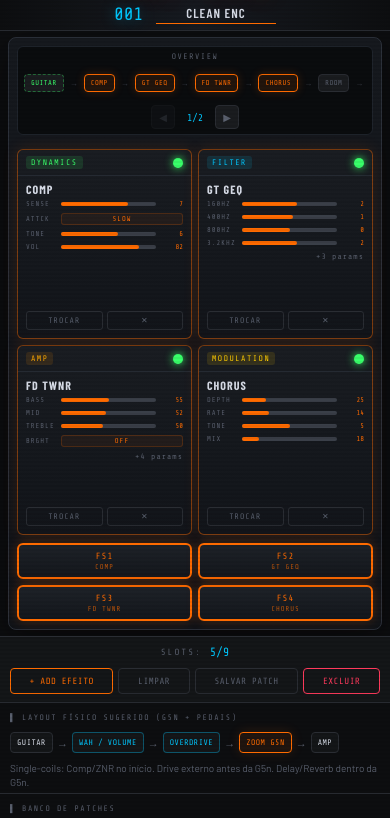
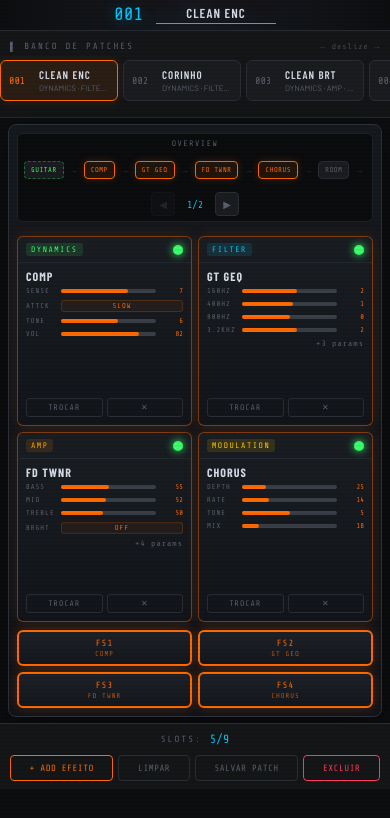
Before and after one commit to RaysonFC/G5n-simulator, a plain HTML site: page index.html in a window 390 px wide. Shown: the part 23-841 px from the top of the page. Drawn offline with nearby package versions, Linux system fonts and the light colour scheme.

Commit message:
Add files via upload

```diff
--- a/index.html
+++ b/index.html
@@ -18,6 +18,15 @@
       BASSWOOD · SINGLE-COIL · 6 CORDAS
     </div>
   </header>
+
+  <!-- Banco de patches em carrossel (acima da cadeia) -->
+  <section class="patch-bank">
+    <div class="patch-bank-header">
+      <div class="section-title">▌ BANCO DE PATCHES</div>
+      <div class="patch-carousel-hint">← deslize →</div>
+    </div>
+    <div class="patch-list" id="patchList"></div>
+  </section>
 
   <section class="hw-panel">
     <div class="overview-bar">
@@ -53,23 +62,6 @@
     </div>
   </div>
 
-  <section class="board-tip">
-    <div class="section-title">▌ LAYOUT FÍSICO SUGERIDO (G5n + pedais)</div>
-    <div class="board-flow">
-      <span class="board-node">GUITAR</span><span class="board-arrow">→</span>
-      <span class="board-node ext">WAH / VOLUME</span><span class="board-arrow">→</span>
-      <span class="board-node ext">OVERDRIVE</span><span class="board-arrow">→</span>
-      <span class="board-node g5n">ZOOM G5n</span><span class="board-arrow">→</span>
-      <span class="board-node">AMP</span>
-    </div>
-    <p class="board-note">Single-coils: Comp/ZNR no início. Drive externo antes da G5n. Delay/Reverb dentro da G5n.</p>
-  </section>
-
-  <section class="patch-bank">
-    <div class="section-title">▌ BANCO DE PATCHES</div>
-    <div class="patch-list" id="patchList"></div>
-  </section>
-
   <div class="modal-overlay hidden" id="modalOverlay">
     <div class="modal" role="dialog" aria-modal="true">
       <div class="modal-header">
--- a/styles.css
+++ b/styles.css
@@ -99,6 +99,98 @@ body::before{content:'';position:fixed;inset:0;background:repeating-linear-gradi
 .btn.primary:hover{background:var(--accent);color:#000}
 .btn.danger{border-color:var(--red);color:var(--red)}
 .btn.danger:hover{background:var(--red);color:#fff}
+/* Banco de patches – carrossel horizontal */
+.patch-bank{
+  padding:10px 0 8px;
+  border-bottom:1px solid var(--border);
+  background:var(--panel);
+}
+.patch-bank-header{
+  display:flex;
+  align-items:center;
+  justify-content:space-between;
+  padding:0 20px 6px;
+}
+.section-title{
+  font-family:var(--mono);
+  font-size:10px;
+  letter-spacing:3px;
+  color:var(--muted);
+  text-transform:uppercase;
+  margin:0;
+}
+.patch-carousel-hint{
+  font-family:var(--mono);
+  font-size:9px;
+  letter-spacing:1px;
+  color:var(--muted);
+  opacity:.7;
+}
+.patch-list{
+  display:flex;
+  gap:8px;
+  overflow-x:auto;
+  overflow-y:hidden;
+  padding:4px 16px 10px;
+  scroll-snap-type:x mandatory;
+  -webkit-overflow-scrolling:touch;
+  scrollbar-width:thin;
+  scrollbar-color:var(--border) transparent;
+}
+.patch-list::-webkit-scrollbar{height:4px}
+.patch-list::-webkit-scrollbar-track{background:transparent}
+.patch-list::-webkit-scrollbar-thumb{background:var(--border);border-radius:2px}
+.patch-item{
+  flex:0 0 auto;
+  width:148px;
+  background:var(--panel2);
+  border:1px solid var(--border);
+  border-radius:6px;
+  padding:10px 12px;
+  cursor:pointer;
+  display:flex;
+  align-items:center;
+  gap:8px;
+  scroll-snap-align:start;
+  transition:.15s;
+}
+.patch-item:hover{border-color:var(--accent2)}
+.patch-item.active{
+  border-color:var(--accent);
+  background:rgba(255,107,0,.1);
+  box-shadow:0 0 12px rgba(255,107,0,.15);
+}
+.patch-num-small{
+  font-family:var(--mono);
+  font-size:11px;
+  color:var(--muted);
+  min-width:26px;
+}
+.patch-item.active .patch-num-small{color:var(--accent)}
+.patch-item-info{flex:1;min-width:0}
+.patch-item-name{
+  font-family:var(--cond);
+  font-size:13px;
+  font-weight:600;
+  letter-spacing:1px;
+  text-transform:uppercase;
+  white-space:nowrap;
+  overflow:hidden;
+  text-overflow:ellipsis;
+}
+.patch-item-fx{
+  font-size:9px;
+  color:var(--muted);
+  white-space:nowrap;
+  overflow:hidden;
+  text-overflow:ellipsis;
+  margin-top:2px;
+}
+.patch-item.new-patch{border-style:dashed}
+.patch-item.new-patch .patch-num-small{color:var(--accent2)}
+.patch-item.new-patch .patch-item-name{color:var(--muted)}
+
+/* Board tip (mantido no CSS caso volte a ser usado) */
 .board-tip{padding:16px 24px 8px;border-top:1px solid var(--border)}
 .board-flow{display:flex;align-items:center;gap:8px;flex-wrap:wrap;margin:10px 0 8px}
 .board-node{font-family:var(--mono);font-size:11px;letter-spacing:1px;padding:8px 12px;border-radius:4px;border:1px solid var(--border);background:var(--panel);color:var(--text);text-transform:uppercase}
@@ -106,19 +198,6 @@ body::before{content:'';position:fixed;inset:0;background:repeating-linear-gradi
 .board-node.g5n{border-color:var(--accent);color:var(--accent);background:rgba(255,107,0,.08);box-shadow:0 0 12px rgba(255,107,0,.15)}
 .board-arrow{color:var(--muted);font-size:14px}
 .board-note{font-size:12px;color:var(--muted);line-height:1.5;max-width:900px}
-.patch-bank{padding:16px 24px 32px;border-top:1px solid var(--border)}
-.section-title{font-family:var(--mono);font-size:10px;letter-spacing:3px;color:var(--muted);text-transform:uppercase;margin-bottom:12px}
-.patch-list{display:grid;grid-template-columns:repeat(auto-fill,minmax(168px,1fr));gap:8px}
-.patch-item{background:var(--panel);border:1px solid var(--border);border-radius:4px;padding:10px 14px;cursor:pointer;display:flex;align-items:center;gap:10px}
-.patch-item:hover{border-color:var(--accent2)}
-.patch-item.active{border-color:var(--accent);background:rgba(255,107,0,.07)}
-.patch-num-small{font-family:var(--mono);font-size:11px;color:var(--muted);min-width:28px}
-.patch-item-info{flex:1;min-width:0}
-.patch-item-name{font-family:var(--cond);font-size:14px;font-weight:600;letter-spacing:1px;text-transform:uppercase;white-space:nowrap;overflow:hidden;text-overflow:ellipsis}
-.patch-item-fx{font-size:10px;color:var(--muted);white-space:nowrap;overflow:hidden;text-overflow:ellipsis;margin-top:2px}
-.patch-item.new-patch{border-style:dashed}
-.patch-item.new-patch .patch-num-small{color:var(--accent2)}
-.patch-item.new-patch .patch-item-name{color:var(--muted)}
 .modal-overlay{position:fixed;inset:0;background:rgba(0,0,0,.85);z-index:1000;display:flex;align-items:center;justify-content:center;padding:20px;backdrop-filter:blur(4px)}
 .modal-overlay.hidden{display:none}
 .modal{background:var(--panel);border:1px solid var(--border);border-radius:8px;width:100%;max-width:800px;max-height:84vh;overflow-y:auto;box-shadow:0 24px 64px rgba(0,0,0,.7)}
@@ -145,20 +224,14 @@ body::before{content:'';position:fixed;inset:0;background:repeating-linear-gradi
 .toast.show{opacity:1;transform:translateX(-50%) translateY(0)}
 /* ── Responsive ── */
 
-/* Tablet landscape / small desktop */
 @media (max-width: 1100px) {
   .units-grid { grid-template-columns: repeat(2, 1fr); }
   .fs-row { grid-template-columns: repeat(2, 1fr); padding-right: 0; }
   .exp-pedal { display: none; }
-  .patch-list { grid-template-columns: repeat(auto-fill, minmax(150px, 1fr)); }
 }
 
-/* Tablet portrait */
 @media (max-width: 800px) {
-  .topbar {
-    padding: 10px 16px;
-    gap: 10px;
-  }
+  .topbar { padding: 10px 16px; gap: 10px; }
   .logo { font-size: 16px; letter-spacing: 2px; }
   .patch-num { font-size: 22px; min-width: 40px; }
   .patch-name-input { width: 160px; font-size: 16px; }
@@ -169,12 +242,13 @@ body::before{content:'';position:fixed;inset:0;background:repeating-linear-gradi
   .unit-card { min-height: 240px; }
   .controls-row { padding: 10px 16px; gap: 8px; }
   .btn { padding: 7px 12px; font-size: 10px; letter-spacing: 1.5px; }
-  .board-tip, .patch-bank { padding-left: 16px; padding-right: 16px; }
-  .fx-grid { grid-template-columns: repeat(auto-fill, minmax(180px, 1fr)); }
+  .patch-bank-header { padding: 0 14px 6px; }
+  .patch-list { padding: 4px 12px 10px; }
+  .patch-item { width: 136px; }
   .modal { max-height: 90vh; }
 }
 
-/* Mobile large – mantém 2 colunas nos units (igual tablet) */
+/* Mobile – 2 colunas nos units + carrossel */
 @media (max-width: 640px) {
   .topbar {
     padding: 8px 12px;
@@ -187,10 +261,7 @@ body::before{content:'';position:fixed;inset:0;background:repeating-linear-gradi
     letter-spacing: 1.5px;
     text-align: center;
   }
-  .patch-name-area {
-    justify-content: center;
-    gap: 10px;
-  }
+  .patch-name-area { justify-content: center; gap: 10px; }
   .patch-num { font-size: 20px; min-width: 36px; }
   .patch-name-input {
     width: 140px;
@@ -199,12 +270,19 @@ body::before{content:'';position:fixed;inset:0;background:repeating-linear-gradi
   }
   .guitar-badge { display: none; }
 
+  .patch-bank-header { padding: 0 12px 4px; }
+  .section-title { font-size: 9px; letter-spacing: 2px; }
+  .patch-carousel-hint { font-size: 8px; }
+  .patch-list { padding: 4px 10px 8px; gap: 6px; }
+  .patch-item { width: 128px; padding: 8px 10px; }
+  .patch-item-name { font-size: 12px; }
+  .patch-item-fx { font-size: 8px; }
+
   .hw-panel {
     margin: 8px 10px;
     padding: 10px;
     border-radius: 8px;
   }
-
   .overview-bar {
     flex-wrap: wrap;
     gap: 6px;
@@ -219,18 +297,10 @@ body::before{content:'';position:fixed;inset:0;background:repeating-linear-gradi
     text-align: center;
     letter-spacing: 1.5px;
   }
-  .overview-chain {
-    width: 100%;
-    justify-content: flex-start;
-    order: 2;
-  }
-  .overview-nav {
-    width: 100%;
-    justify-content: center;
-    order: 3;
-  }
+  .overview-chain { width: 100%; justify-content: flex-start; order: 2; }
+  .overview-nav { width: 100%; justify-content: center; order: 3; }
 
-  /* 2 colunas no mobile (como no tablet) */
+  /* 2 colunas no mobile */
   .units-grid {
     grid-template-columns: repeat(2, 1fr);
     gap: 8px;
@@ -271,33 +341,8 @@ body::before{content:'';position:fixed;inset:0;background:repeating-linear-gradi
     text-align: center;
   }
 
-  .board-tip {
-    padding: 12px 12px 6px;
-  }
-  .board-flow { gap: 4px; }
-  .board-node {
-    font-size: 9px;
-    padding: 6px 8px;
-  }
-  .board-note { font-size: 11px; }
-
-  .patch-bank {
-    padding: 12px 12px 24px;
-  }
-  .section-title { font-size: 9px; letter-spacing: 2px; }
-  .patch-list {
-    grid-template-columns: repeat(auto-fill, minmax(140px, 1fr));
-    gap: 6px;
-  }
-  .patch-item { padding: 8px 10px; }
-  .patch-item-name { font-size: 13px; }
-
-  /* Modal mobile */
   .modal-overlay { padding: 10px; }
-  .modal {
-    max-height: 92vh;
-    border-radius: 6px;
-  }
+  .modal { max-height: 92vh; border-radius: 6px; }
   .modal-header { padding: 12px 14px; }
   .modal-title { font-size: 15px; }
   .modal-search { padding: 10px 14px 0; }
@@ -322,36 +367,26 @@ body::before{content:'';position:fixed;inset:0;background:repeating-linear-gradi
   }
 }
 
-/* Mobile small (down to ~360px) – continua com 2 colunas */
 @media (max-width: 400px) {
   .topbar { padding: 6px 10px; gap: 6px; }
   .logo { font-size: 12px; letter-spacing: 1px; }
   .patch-num { font-size: 18px; min-width: 32px; }
-  .patch-name-input {
-    width: 120px;
-    font-size: 13px;
-    letter-spacing: 1px;
-  }
+  .patch-name-input { width: 120px; font-size: 13px; letter-spacing: 1px; }
 
-  .hw-panel {
-    margin: 6px 8px;
-    padding: 8px;
-  }
+  .patch-bank-header { padding: 0 10px 4px; }
+  .patch-list { padding: 4px 8px 8px; gap: 5px; }
+  .patch-item { width: 118px; padding: 7px 8px; }
+  .patch-item-name { font-size: 11px; }
+  .patch-num-small { font-size: 10px; min-width: 22px; }
 
+  .hw-panel { margin: 6px 8px; padding: 8px; }
   .overview-bar { padding: 5px 6px; gap: 4px; }
-  .ov-node {
-    font-size: 7px;
-    padding: 4px 6px;
-    letter-spacing: 0.5px;
-  }
+  .ov-node { font-size: 7px; padding: 4px 6px; letter-spacing: 0.5px; }
   .ov-arrow { font-size: 8px; }
   .ov-nav-btn { width: 24px; height: 24px; font-size: 10px; }
   .ov-page { font-size: 10px; min-width: 28px; }
 
-  .units-grid {
-    grid-template-columns: repeat(2, 1fr);
-    gap: 6px;
-  }
+  .units-grid { gap: 6px; }
   .unit-card { min-height: 190px; border-radius: 6px; }
   .unit-header { padding: 6px 8px; }
   .unit-name { font-size: 12px; padding: 6px 8px 2px; }
@@ -366,37 +401,10 @@ body::before{content:'';position:fixed;inset:0;background:repeating-linear-gradi
   .fs-btn { height: 36px; font-size: 9px; letter-spacing: 1px; }
   .fs-btn .fs-name { font-size: 7px; }
 
-  .controls-row {
-    padding: 8px 10px;
-    gap: 5px;
-  }
-  .btn {
-    padding: 7px 6px;
-    font-size: 9px;
-    letter-spacing: 0.5px;
-  }
+  .controls-row { padding: 8px 10px; gap: 5px; }
+  .btn { padding: 7px 6px; font-size: 9px; letter-spacing: 0.5px; }
   .slot-counter-label { font-size: 9px; }
   .slot-counter-val { font-size: 12px; }
-
-  .board-tip { padding: 10px 10px 4px; }
-  .board-node {
-    font-size: 8px;
-    padding: 5px 6px;
-    letter-spacing: 0.5px;
-  }
-  .board-arrow { font-size: 11px; }
-  .board-note { font-size: 10px; line-height: 1.4; }
-
-  .patch-bank { padding: 10px 10px 20px; }
-  .section-title { font-size: 8px; letter-spacing: 1.5px; margin-bottom: 8px; }
-  .patch-list {
-    grid-template-columns: 1fr 1fr;
-    gap: 5px;
-  }
-  .patch-item { padding: 7px 8px; gap: 6px; }
-  .patch-num-small { font-size: 10px; min-width: 24px; }
-  .patch-item-name { font-size: 12px; }
-  .patch-item-fx { font-size: 9px; }
 
   .modal-overlay { padding: 6px; }
   .modal-header { padding: 10px 12px; }
@@ -412,11 +420,11 @@ body::before{content:'';position:fixed;inset:0;background:repeating-linear-gradi
   .fx-option-params { font-size: 7px; }
 }
 
-/* Extra small safety */
 @media (max-width: 340px) {
   .logo { font-size: 11px; }
   .patch-name-input { width: 100px; font-size: 12px; }
   .btn { font-size: 8px; padding: 6px 4px; }
   .unit-card { min-height: 180px; }
   .unit-name { font-size: 11px; }
+  .patch-item { width: 110px; }
 }
```
